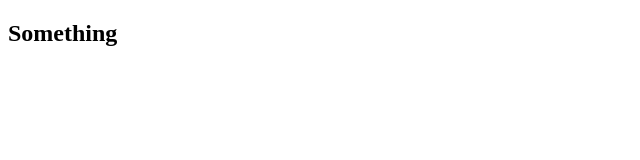
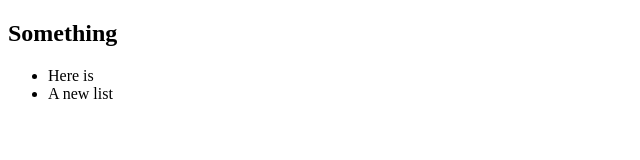
Before and after one commit to donburks/potato, a plain HTML site: page other_file.html in a window 1280 px wide. Shown: the whole page, without its empty margins (0-640 px from the left). Drawn offline with Linux system fonts and the light colour scheme.

Commit message:
Added ul to other_file

```diff
--- a/other_file.html
+++ b/other_file.html
@@ -5,5 +5,9 @@
     </head>
     <body>
       <h2>Something</h2>
+      <ul>
+        <li>Here is</li>
+        <li>A new list</li>
+      </ul>
     </body>
   </html>
```
